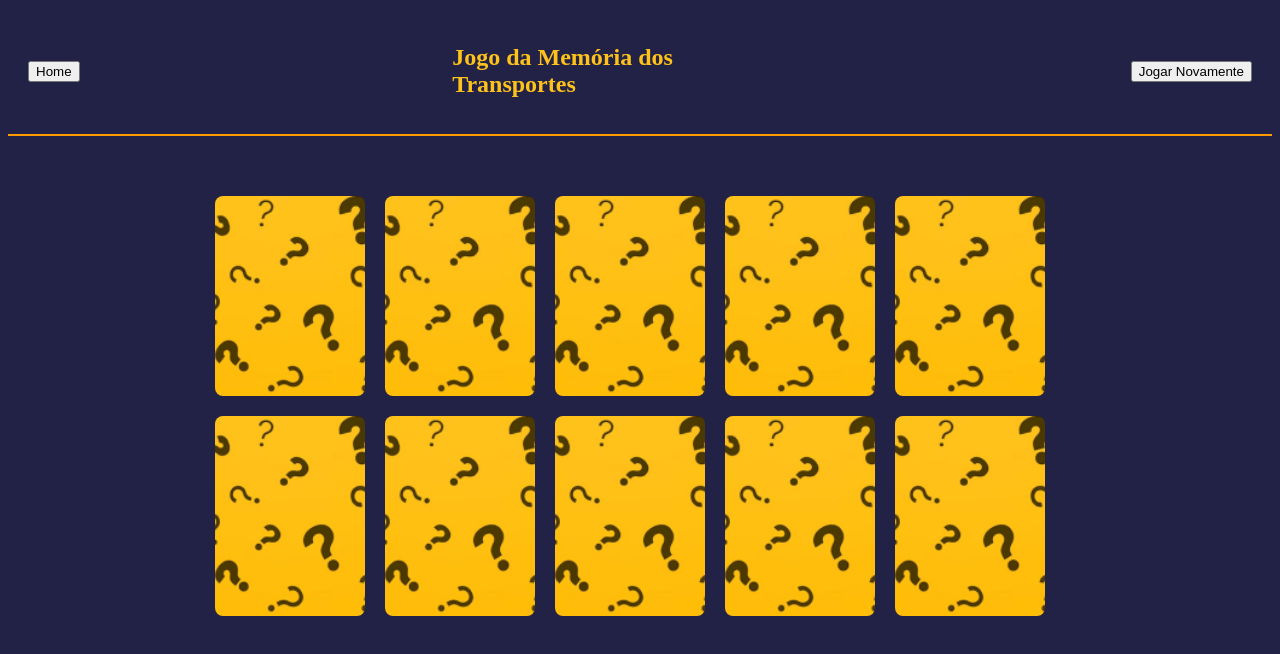
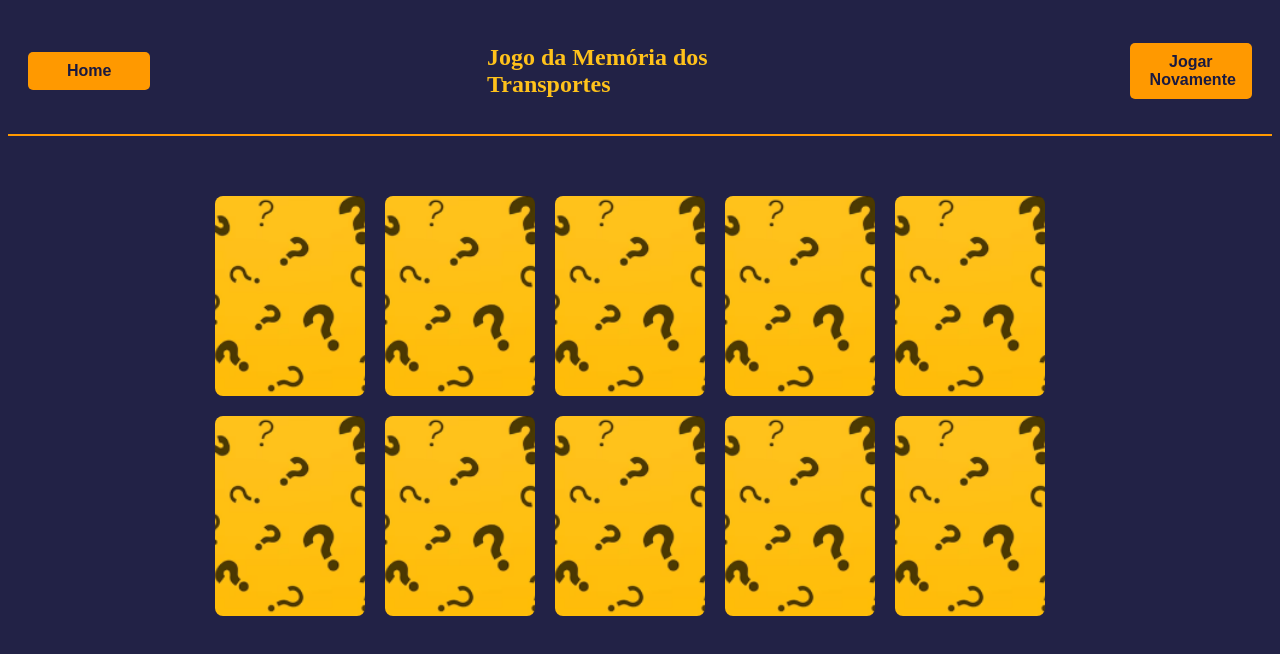
Before and after one commit to DEV-JVCQ/Jogo-da-Mem-ria, a plain HTML site: page Jogo-da-Memória-OFICIAL/facil.html in a window 1280 px wide. Drawn offline with Linux system fonts and the light colour scheme.

Commit message:
Update facil.css

```diff
--- a/Jogo-da-Memória-OFICIAL/facil.css
+++ b/Jogo-da-Memória-OFICIAL/facil.css
@@ -92,7 +92,7 @@ img {
   z-index: 1000;
 }
 
-.butao-dificl {
+.botao-dificl {
   background-color: #ff9900; /* Cor laranja */
   color: #1a1a40; /* Texto azul escuro */
   font-size: 16px;
```
